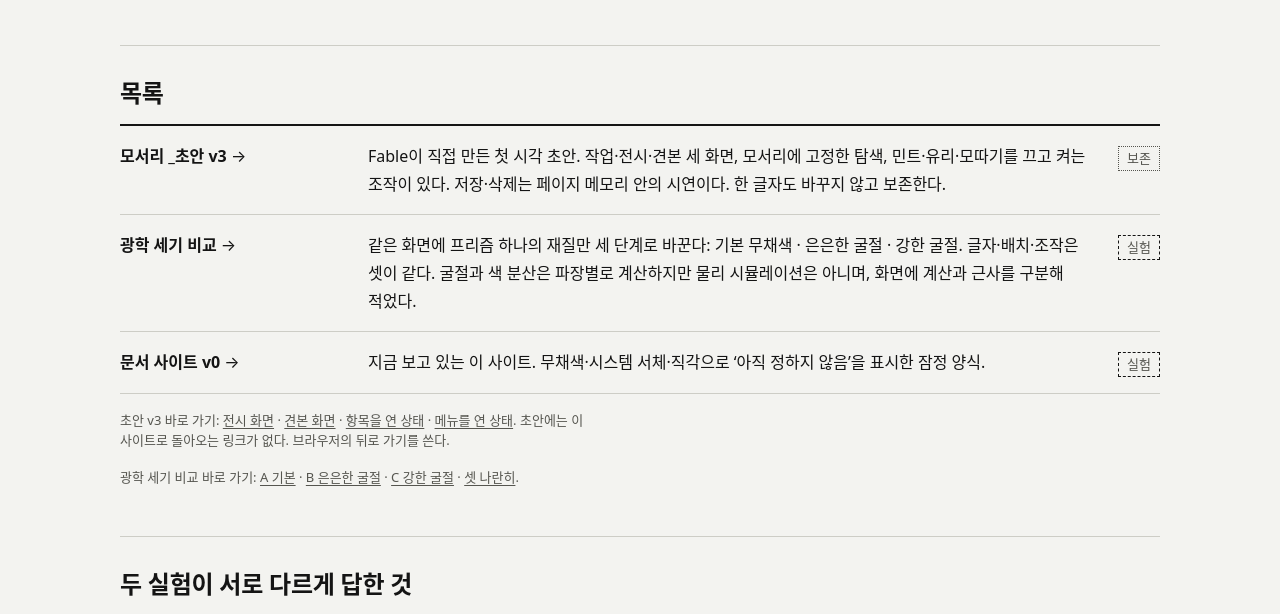
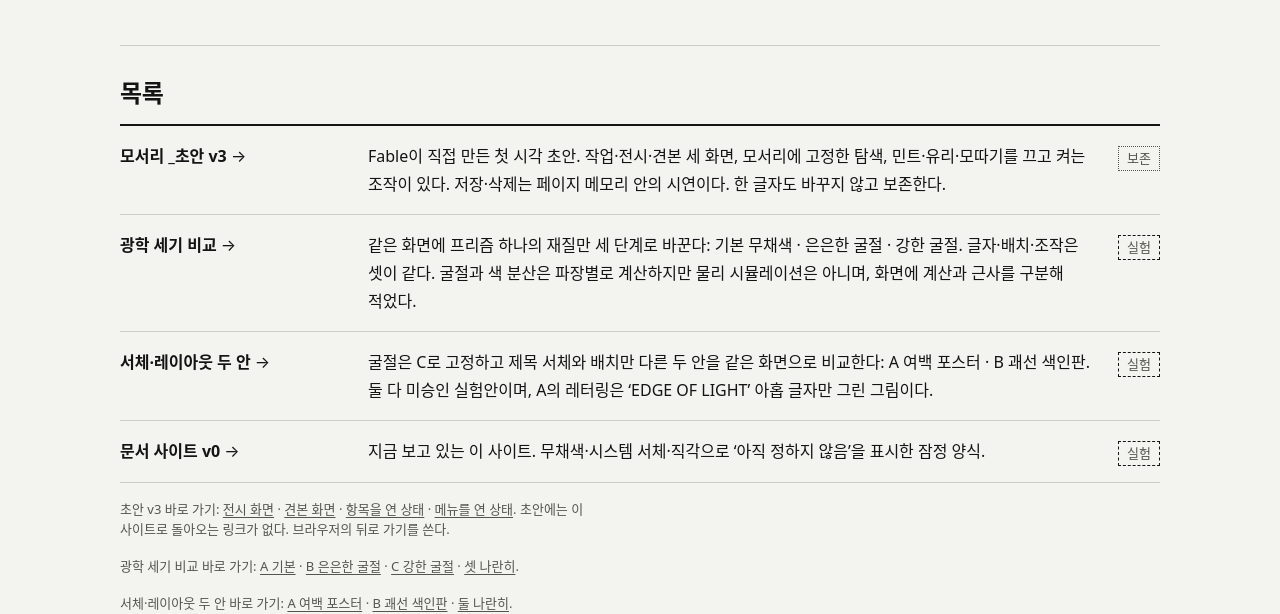
Before and after one commit to smh2287/minho-design-system, a plain HTML site: page lab/index.html in a window 1280 px wide. Shown: the part 340-954 px from the top of the page. Drawn offline with Linux system fonts and the light colour scheme.

Commit message:
Link composition lab from lab index

```diff
--- a/lab/index.html
+++ b/lab/index.html
@@ -42,10 +42,12 @@
         <ul class="rows">
           <li><a class="k" href="fable-v3/">모서리 _초안 v3</a><span class="d">Fable이 직접 만든 첫 시각 초안. 작업·전시·견본 세 화면, 모서리에 고정한 탐색, 민트·유리·모따기를 끄고 켜는 조작이 있다. 저장·삭제는 페이지 메모리 안의 시연이다. 한 글자도 바꾸지 않고 보존한다.</span><span class="v"><span class="status" data-s="keep">보존</span></span></li>
           <li><a class="k" href="optical-compare/">광학 세기 비교</a><span class="d">같은 화면에 프리즘 하나의 재질만 세 단계로 바꾼다: 기본 무채색 · 은은한 굴절 · 강한 굴절. 글자·배치·조작은 셋이 같다. 굴절과 색 분산은 파장별로 계산하지만 물리 시뮬레이션은 아니며, 화면에 계산과 근사를 구분해 적었다.</span><span class="v"><span class="status" data-s="lab">실험</span></span></li>
+          <li><a class="k" href="composition/">서체·레이아웃 두 안</a><span class="d">굴절은 C로 고정하고 제목 서체와 배치만 다른 두 안을 같은 화면으로 비교한다: A 여백 포스터 · B 괘선 색인판. 둘 다 미승인 실험안이며, A의 레터링은 &lsquo;EDGE OF LIGHT&rsquo; 아홉 글자만 그린 그림이다.</span><span class="v"><span class="status" data-s="lab">실험</span></span></li>
           <li><a class="k" href="../">문서 사이트 v0</a><span class="d">지금 보고 있는 이 사이트. 무채색·시스템 서체·직각으로 ‘아직 정하지 않음’을 표시한 잠정 양식.</span><span class="v"><span class="status" data-s="lab">실험</span></span></li>
         </ul>
         <p class="note">초안 v3 바로 가기: <a href="fable-v3/#stage">전시 화면</a> · <a href="fable-v3/#spec">견본 화면</a> · <a href="fable-v3/#open">항목을 연 상태</a> · <a href="fable-v3/#menu">메뉴를 연 상태</a>. 초안에는 이 사이트로 돌아오는 링크가 없다. 브라우저의 뒤로 가기를 쓴다.</p>
         <p class="note">광학 세기 비교 바로 가기: <a href="optical-compare/#a">A 기본</a> · <a href="optical-compare/#b">B 은은한 굴절</a> · <a href="optical-compare/#c">C 강한 굴절</a> · <a href="optical-compare/#all">셋 나란히</a>.</p>
+        <p class="note">서체·레이아웃 두 안 바로 가기: <a href="composition/#a">A 여백 포스터</a> · <a href="composition/#b">B 괘선 색인판</a> · <a href="composition/#all">둘 나란히</a>.</p>
       </section>
 
       <section aria-labelledby="h-diff">
```
